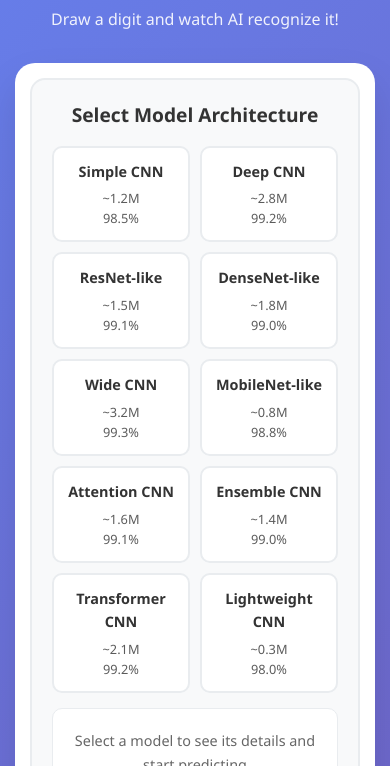
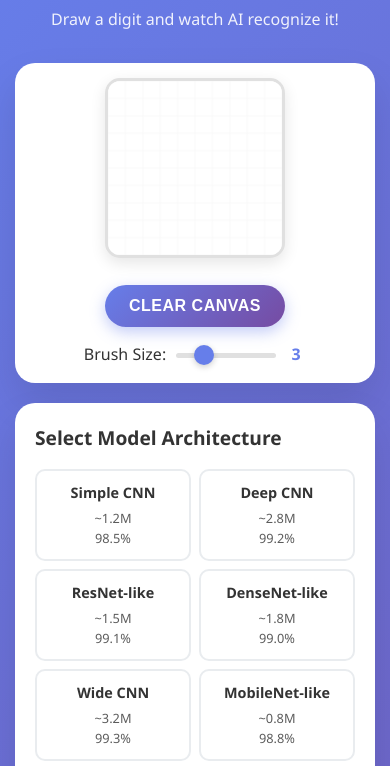
Before and after one commit to soaravant/DigitRecognizer, a website: page index.html in a window 390 px wide. Shown: the part 69-835 px from the top of the page. Drawn offline with Linux system fonts and the light colour scheme.

Commit message:
Redesign layout: Model selector on left, canvas in center
- Move model selector to left column (300px width)
- Center canvas in middle column (flexible width)
- Keep predictions on right column (400px width)
- Update model grid to vertical layout for left sidebar
- Improve model card styling for vertical layout
- Add responsive design for tablets and mobile
- Maintain all functionality while improving UX

```diff
--- a/index.html
+++ b/index.html
@@ -16,7 +16,7 @@
         </header>
 
         <main class="main-content">
-            <div class="canvas-container">
+            <div class="model-selector-container">
                 <div class="model-selector">
                     <h3>Select Model Architecture</h3>
                     <div class="model-grid" id="modelGrid">
@@ -26,7 +26,9 @@
                         <p>Select a model to see its details and start predicting</p>
                     </div>
                 </div>
+            </div>
 
+            <div class="canvas-container">
                 <div class="canvas-wrapper">
                     <canvas id="drawingCanvas" width="200" height="200"></canvas>
                     <div class="canvas-overlay" id="canvasOverlay">
--- a/styles/main.css
+++ b/styles/main.css
@@ -45,10 +45,19 @@ body {
 /* Main Content Layout */
 .main-content {
     display: grid;
-    grid-template-columns: 1fr 1fr;
+    grid-template-columns: 300px 1fr 400px;
     gap: 30px;
     flex: 1;
     align-items: start;
+}
+
+/* Model Selector Container */
+.model-selector-container {
+    background: white;
+    border-radius: 20px;
+    padding: 30px;
+    box-shadow: 0 20px 40px rgba(0, 0, 0, 0.1);
+    height: fit-content;
 }
 
 /* Canvas Container */
@@ -58,15 +67,18 @@ body {
     padding: 30px;
     box-shadow: 0 20px 40px rgba(0, 0, 0, 0.1);
     text-align: center;
+    display: flex;
+    flex-direction: column;
+    align-items: center;
+    justify-content: center;
 }
 
 /* Model Selector */
 .model-selector {
-    margin-bottom: 25px;
-    padding: 20px;
-    background: #f8f9fa;
-    border-radius: 15px;
-    border: 2px solid #e9ecef;
+    margin-bottom: 0;
+    padding: 0;
+    background: transparent;
+    border: none;
 }
 
 .model-selector h3 {
@@ -78,8 +90,8 @@ body {
 
 .model-grid {
     display: grid;
-    grid-template-columns: repeat(auto-fit, minmax(120px, 1fr));
-    gap: 10px;
+    grid-template-columns: 1fr;
+    gap: 8px;
     margin-bottom: 15px;
 }
 
@@ -87,10 +99,13 @@ body {
     background: white;
     border: 2px solid #e9ecef;
     border-radius: 10px;
-    padding: 12px;
+    padding: 10px;
     cursor: pointer;
     transition: all 0.3s ease;
-    text-align: center;
+    text-align: left;
+    display: flex;
+    flex-direction: column;
+    gap: 4px;
 }
 
 .model-card:hover {
@@ -107,7 +122,7 @@ body {
 
 .model-card h4 {
     font-size: 0.9rem;
-    margin: 0 0 5px 0;
+    margin: 0;
     font-weight: 600;
 }
 
@@ -557,6 +572,26 @@ body {
 }
 
 /* Responsive Design */
+@media (max-width: 1200px) {
+    .main-content {
+        grid-template-columns: 1fr 1fr;
+        gap: 20px;
+    }
+
+    .model-selector-container {
+        order: 2;
+    }
+
+    .canvas-container {
+        order: 1;
+    }
+
+    .prediction-container {
+        order: 3;
+        grid-column: 1 / -1;
+    }
+}
+
 @media (max-width: 768px) {
     .container {
         padding: 15px;
@@ -575,9 +610,18 @@ body {
         gap: 20px;
     }
 
+    .model-selector-container,
     .canvas-container,
     .prediction-container {
         padding: 20px;
+    }
+
+    .model-grid {
+        grid-template-columns: repeat(auto-fit, minmax(120px, 1fr));
+    }
+
+    .model-card {
+        text-align: center;
     }
 
     .prediction-header {
```
